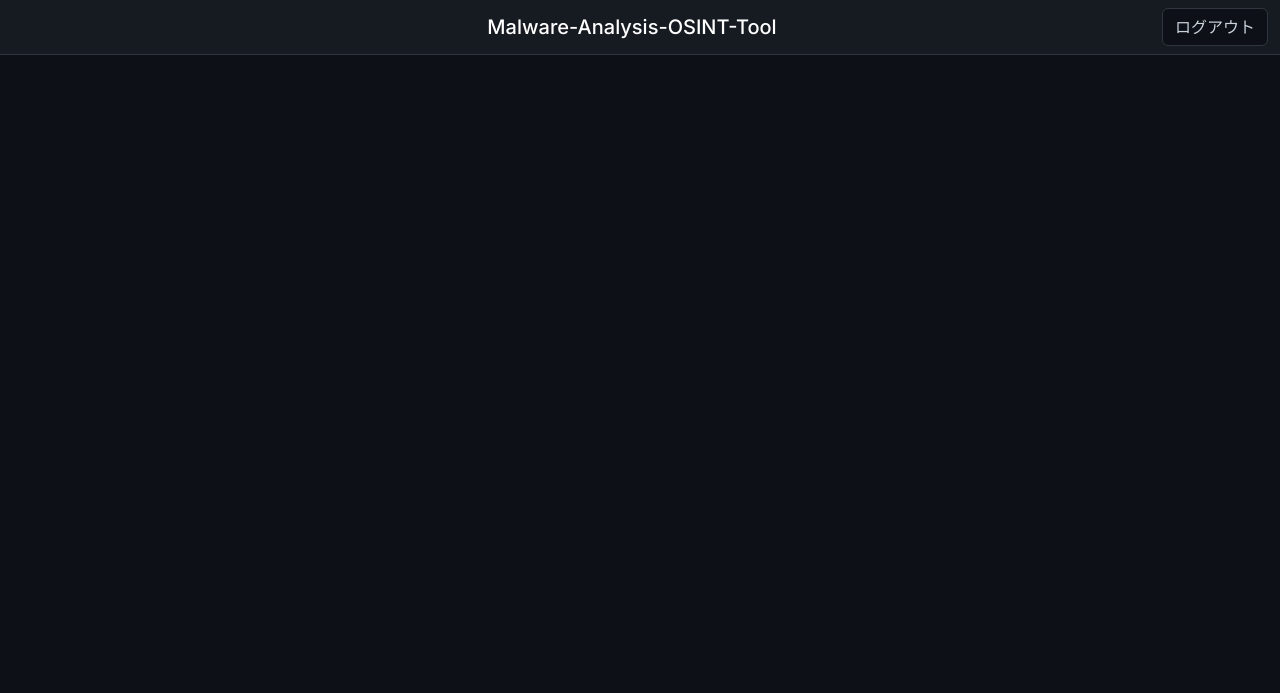
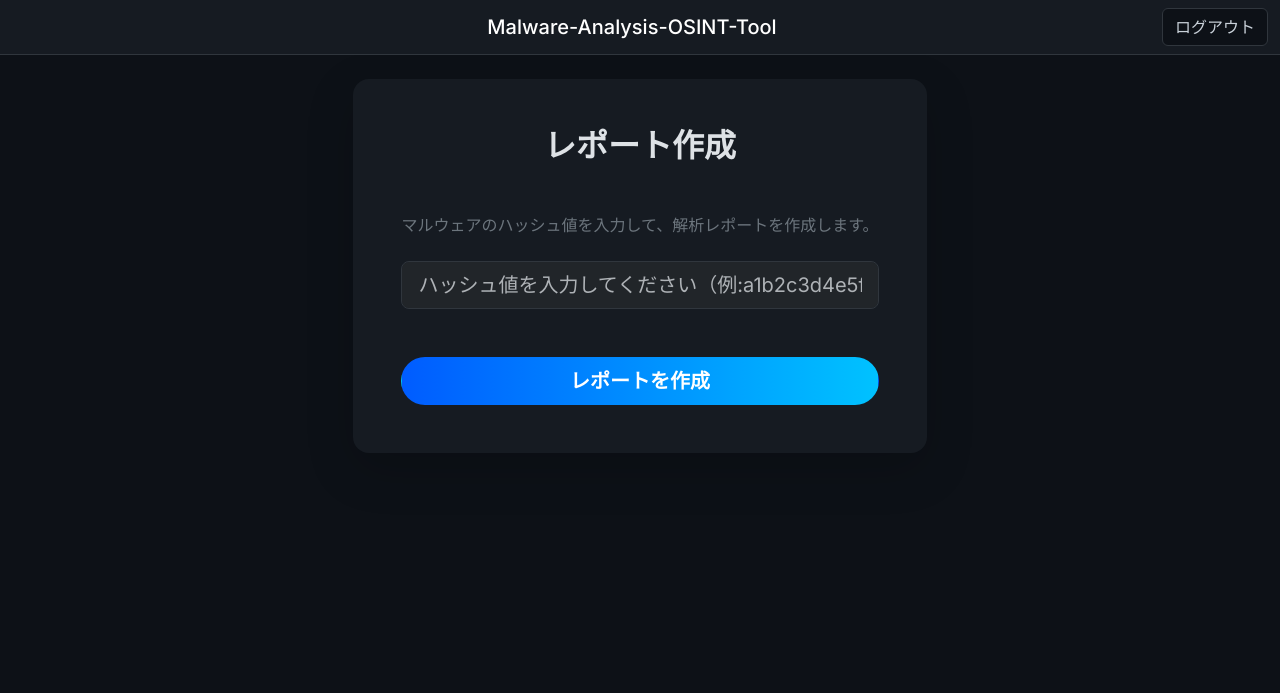
Before and after one commit to kosuke222/-----3, a Flask app: page /create_report in a window 1280 px wide. Shown: the top 693 px of the page. Run offline with Flask 3, Linux system fonts and the light colour scheme; some libraries are stand-ins or nearby versions.

Commit message:
ハッシュ値の入力画面の 実装

```diff
--- a/app_flask/app.py
+++ b/app_flask/app.py
@@ -34,7 +34,7 @@ app.config["SQLALCHEMY_DATABASE_URI"] = (
     f"postgresql+psycopg2://{os.getenv('POSTGRES_USER')}:"
     f"{os.getenv('POSTGRES_PASSWORD')}@"
     f"{os.getenv('POSTGRES_HOST')}:"
-    f"{os.getenv('POSTGRES_PORT')}/"
+    f"{os.getenv('POSTGRES_PORT', '5432')}/"
     f"{os.getenv('POSTGRES_DB')}"
 )
 app.config["SQLALCHEMY_TRACK_MODIFICATIONS"] = False
--- a/app_flask/templates/create_report.html
+++ b/app_flask/templates/create_report.html
@@ -1,9 +1,26 @@
 {% extends "base.html" %}
 
-{% block page_title %}
+{% block page_title %}レポート作成
 {% endblock %}
 
 {% block content %}
+<div class = "d-flex justify-content-center align-items-center flex-grow-1">
+    <div class = "card bg-custom-dark-2 border-0 shadow-lg p-4 p-md-5 rounded-4"　style="max-width:600px; width: 100%;">
+        <h2 class = "text-center fw-bold mb-5">レポート作成</h2>
+        <p class = "text-center text-secondary mb-4">マルウェアのハッシュ値を入力して、解析レポートを作成します。</p>
+        <form method = "POST" action ="{{ url_for ('create_report') }}">
+            <div class = "mb-5">
+                <input type = "text" name = "sha256_hash" class = "form-control  form-control-lg rounded-3 bg-dark text-white border-custom" placeholder="ハッシュ値を入力してください（例:a1b2c3d4e5f6...)" required>
+            </div>
+            <div class = "d-grid mt-4">
+                <button type = "submit" class = "btn btn-lg rounded-pill text-white fw-bold"
+                        style = "background: linear-gradient(90deg, #005CFF 0%, #00C2FF 100%);">
+                    レポートを作成
+                </button>
+          </div>
+      </form>
+    </div>
+</div>
 {% endblock %}
 
 {% block scripts %}
```
